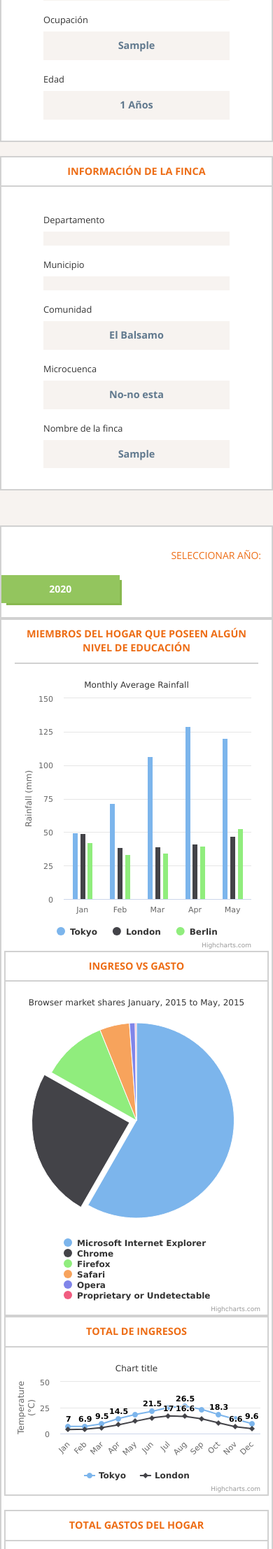
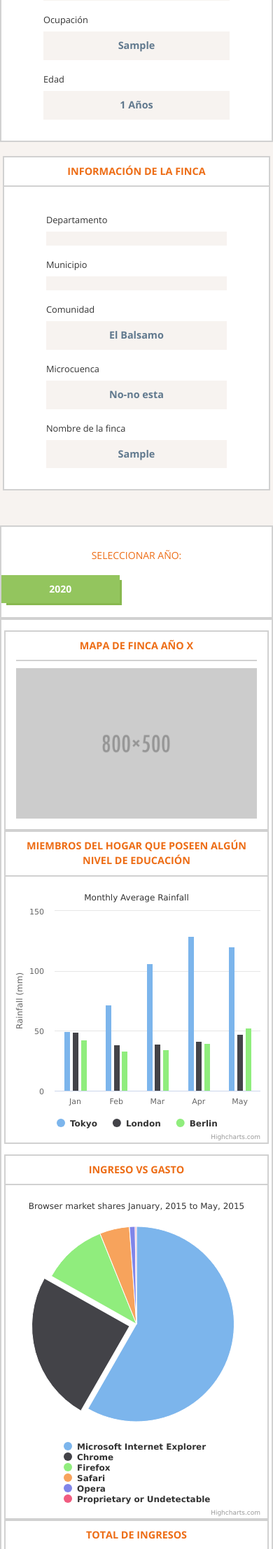
Before and after one commit to shiminasai/mapafinca, a Django app: page /finca/1/ in a window 390 px wide. Shown: the part 1660-3874 px from the top of the page at 70% size. Run offline with Django 3.2, Linux system fonts and the light colour scheme; data comes from the database, SQL or seed files in the repository; tables that the repository leaves empty hold one stand-in row (values such as "Sample post"); parts of the project's set-up code (start-up, migrations or seed data) failed here and were passed over; some libraries are stand-ins or nearby versions.

Commit message:
agregando mapa de finca

```diff
--- a/static_media/css/main.styl
+++ b/static_media/css/main.styl
@@ -460,6 +460,12 @@ header
 	padding 10px
 	font-weight bold
 	text-align center
+.titulo-modal
+	font-size 1em
+	color naranja
+	padding 10px
+	font-weight bold
+	text-align center
 .finca-datos
 	background-color blanco
 	border bordergris
@@ -492,7 +498,7 @@ header
 .ficha-fila1
 .ficha-fila2
 	width 98%
-	margin 0 auto
+	margin 15px auto
 
 .ni
 .sl
@@ -519,6 +525,25 @@ header
 		color blanco
 		padding 10px 30px
 		background-color naranja
+.img-mapafinca
+	border bordergris
+	img
+		width 100%
+		margin-bottom 15px
+
+.alinearfull
+	width 98%
+	margin-left 1%
+	margin-right 1%
+.modal-lg
+	width 90%
+
+.modal-header
+	border-bottom bordergris
+.modal-footer
+	border-top bordergris
+.modal-body img
+	width 100%
 
 
 
@@ -535,12 +560,7 @@ header
 
 
 
-
-
-
-
-
-
+/*********lg************/
 
 @media (min-width: 1200px)
 	.contenido-general
@@ -553,9 +573,6 @@ header
 		width 45%
 		margin-right 4%
 		margin-left 1%
-	.mapa-finca
-		width 45%
-		margin-right 5%
 	.grafico5
 		width 49%
 		margin-right 1%
@@ -588,6 +605,21 @@ header
 		margin-right 1%
 
 
+
+/*********md************/
+@media (min-width: 992px)
+	.alinear
+		width 48%
+		margin-left 1%
+		margin-right 1%
+	.botonera a
+		width 31.33333%
+		margin-left 1%
+		margin-right 1%
+	.contenido-general
+		margin-top 20px
+
+/*********xs************/
 @media (max-width: 710px)
 	header p
 		font-size 0.9em
@@ -619,19 +651,5 @@ header
 				font-size 2em
 	.ind-alimento
 		padding 0px
-
-
-@media (min-width: 992px)
-	.alinear
-		width 48%
-		margin-left 1%
-		margin-right 1%
-	.botonera a
-		width 31.33333%
-		margin-left 1%
-		margin-right 1%
-	.contenido-general
-		margin-top 20px
-	.mapa-finca
-		width 45%
-		margin-right 5%
+	.list-anos h5
+		text-align center
--- a/templates/detalle_finca.html
+++ b/templates/detalle_finca.html
@@ -212,10 +212,10 @@ $(function () {
 <!--informacion privada del productor y la finca >> inicio-->
 	<div class="row info-admin">
 	{% for obj in detalle|slice:":1" %}
-		<div class="col-xs-12 col-sm-12 col-md-6 col-lg-6 mapa-finca">
+		<div class="col-xs-12 col-sm-12 col-md-6 col-lg-6 mapa-finca alinear">
 			<div id="mapa-canvas" style="height:608px;"></div>
 		</div>
-		<div class="col-xs-12 col-sm-12 col-md-6 col-lg-6 finca-datos">
+		<div class="col-xs-12 col-sm-12 col-md-6 col-lg-6 finca-datos alinear">
 			<div class="titulo-info">
 				FICHA TECNICA
 			</div>
@@ -248,7 +248,7 @@ $(function () {
 			</div>
 
 		</div>
-		<div class="col-xs-12 col-sm-12 col-md-6 col-lg-6 finca-datos">
+		<div class="col-xs-12 col-sm-12 col-md-6 col-lg-6 finca-datos alinear">
 			<div class="titulo-info">
 				INFORMACIÓN DEL ENTREVISTADO
 			</div>
@@ -301,7 +301,7 @@ $(function () {
 			</div>
 
 		</div>
-		<div class="col-xs-12 col-sm-12 col-md-12 col-lg-12 finca-datos">
+		<div class="col-xs-12 col-sm-12 col-md-12 col-lg-12 finca-datos alinearfull">
 			<div class="titulo-info">
 				INFORMACIÓN DE LA FINCA
 			</div>
@@ -375,11 +375,20 @@ $(function () {
 		  {% for obj in detalle %}
 			<div role="tabpanel" class="tab-pane {% if forloop.counter == 1 %}active {%else %} fade{% endif %}" id="home{{forloop.counter}}">
 				<div class="row ficha-fila1">
-					<div class="col-xs-12 col-sm-12 col-md-12 col-lg-12" >
+					<div class="col-xs-12 col-sm-12 col-md-6 col-lg-6 img-mapafinca alinear">
+						<div class="titulo-info">
+								MAPA DE FINCA AÑO X
+						</div>
+						<a data-toggle="modal" href='#modal-id'>
+							<img src="/static/img/text2.png" alt="">
+						</a>
+
+					</div>
+					<div class="col-xs-12 col-sm-12 col-md-6 col-lg-6 ficha-grafico alinear" >
 						<div class="titulo-info">
 								MIEMBROS DEL HOGAR QUE POSEEN ALGÚN NIVEL DE EDUCACIÓN
 						</div>
-						<div id="ficha-grafico1"></div>
+						<div id="ficha-grafico1" style="height:370px;"></div>
 					</div>
 				</div>
 
@@ -413,6 +422,24 @@ $(function () {
 			  	total:{{obj.totalingreso.total|intcomma}} <br>
 			  	total gasto: {{obj.totalingreso.total_gasto|intcomma}} <br>
 			  	total gasto fuera de la finca: {{obj.totalingreso.total_gasto_fuera_finca|intcomma}} <br>
+
+			  	<div class="modal fade" id="modal-id">
+			  		<div class="modal-dialog modal-lg">
+			  			<div class="modal-content">
+			  				<div class="modal-header">
+			  					<button type="button" class="close" data-dismiss="modal" aria-hidden="true">&times;</button>
+			  					<h4 class="modal-title titulo-modal">Nombre de la finca</h4>
+			  				</div>
+			  				<div class="modal-body">
+			  					<img src="/static/img/text2.png">
+			  				</div>
+			  				<div class="modal-footer">
+			  					<button type="button" class="btn btn-default" data-dismiss="modal">Cerrar</button>
+
+			  				</div>
+			  			</div>
+			  		</div>
+			  	</div>
 		  	</div>
 		  	 {% endfor %}
 		</div>
@@ -420,4 +447,5 @@ $(function () {
 	</div>
 </div>
 
+
 {% endblock contenido %}
```
Also changed, not shown: static_media/css/main.css.
